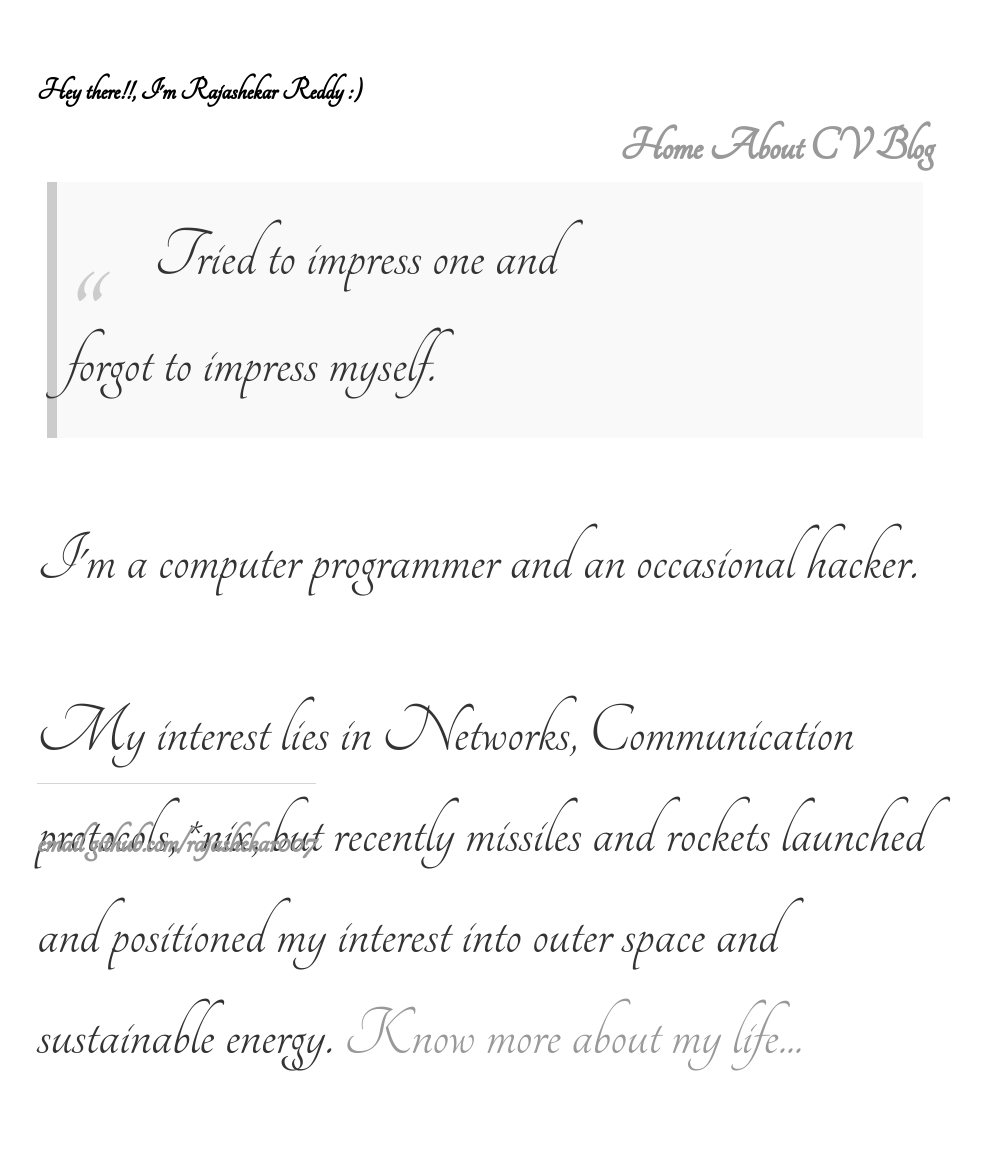
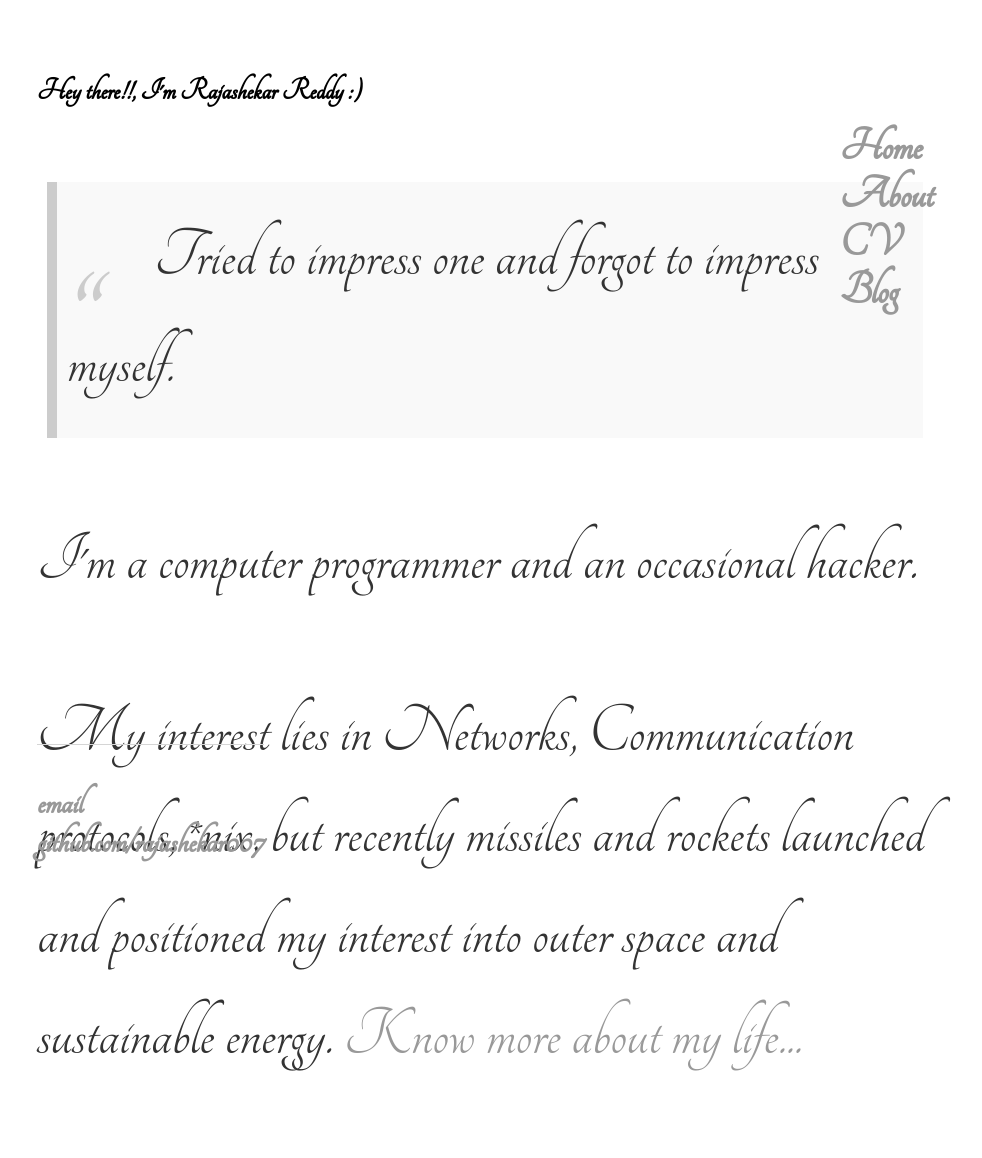
Before and after one commit to rajashekar007/rajashekar007.github.io, a Jekyll site: the page built from index.html, in a window 1280 px wide. Shown: the whole page, without its empty margins (155-1137 px from the left). Built offline with Jekyll 4.4.1, drawn with Linux system fonts in a browser that asks for light colours.

Commit message:
Update main.css

```diff
--- a/css/main.css
+++ b/css/main.css
@@ -9,10 +9,7 @@ nav ul, footer ul {
     font-weight: bold;
     float: right;
 }
-nav ul li, footer ul li {
-    display: inline;
 
-}
 a {
     text-decoration: none;
     color: #999;
```
